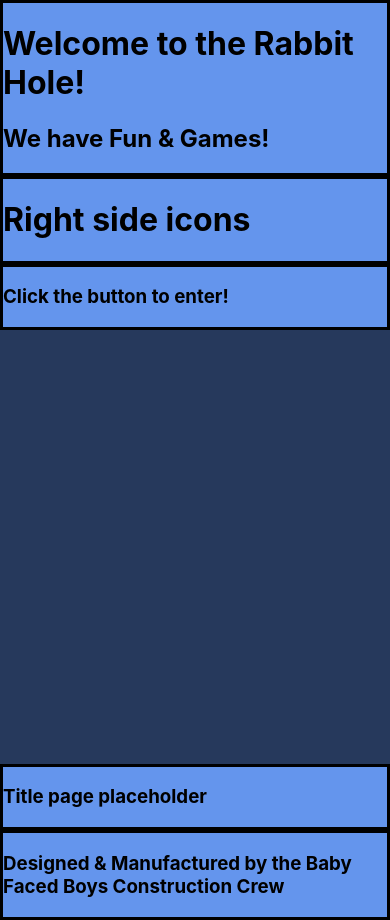
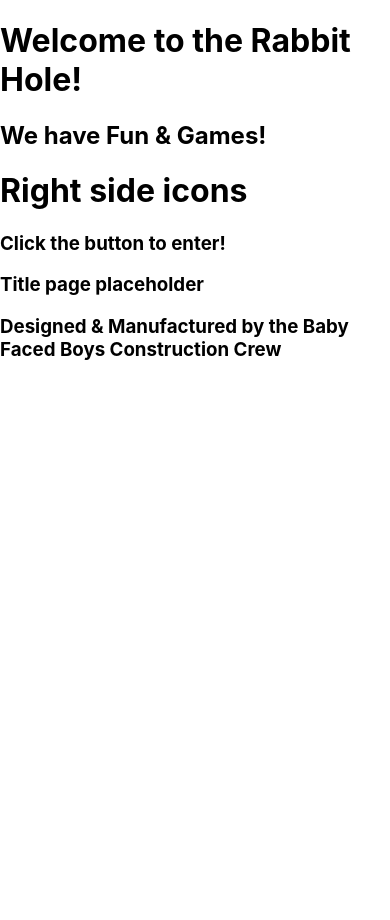
Before and after one commit to bethel-school-of-technology/team-baby-face-boys-frontend, a React (Create React App) app: page / in a window 390 px wide. After the commit the page ends 844 px from the top, so only its background shows below. Built offline with nearby package versions, Linux system fonts and the light colour scheme; the HTML template or start-up script is replaced by a standard one.

Commit message:
Refactored App.css for better compatibility and responsiveness

```diff
--- a/src/App.css
+++ b/src/App.css
@@ -1,16 +1,26 @@
 div[class*="col"] {
-    border: 3px solid black;
+    border: 0px solid black;
 }
 
+.container {
+    border-radius: 30px;
+}
+
+.bgnd_img-ttlpg {
+    background-image: url('./Rabbit-Hole.jpg');
+    height: 750PX;
+    background-position: center;
+    background-repeat: no-repeat;
+    background-size: cover;
+    background-color: rgb(38, 57, 92);
+}
+
+.car_btn {
+    height: 150px;
+    width: 300px;
+}
+/*
 div {
     background-color: cornflowerblue;
 }
-
-body {
-    background-color: cornflowerblue;
-}
-
-.bgnd_img {
-    background-color: rgb(38, 57, 92);
-    height: 500px;
-}
+ */
```
